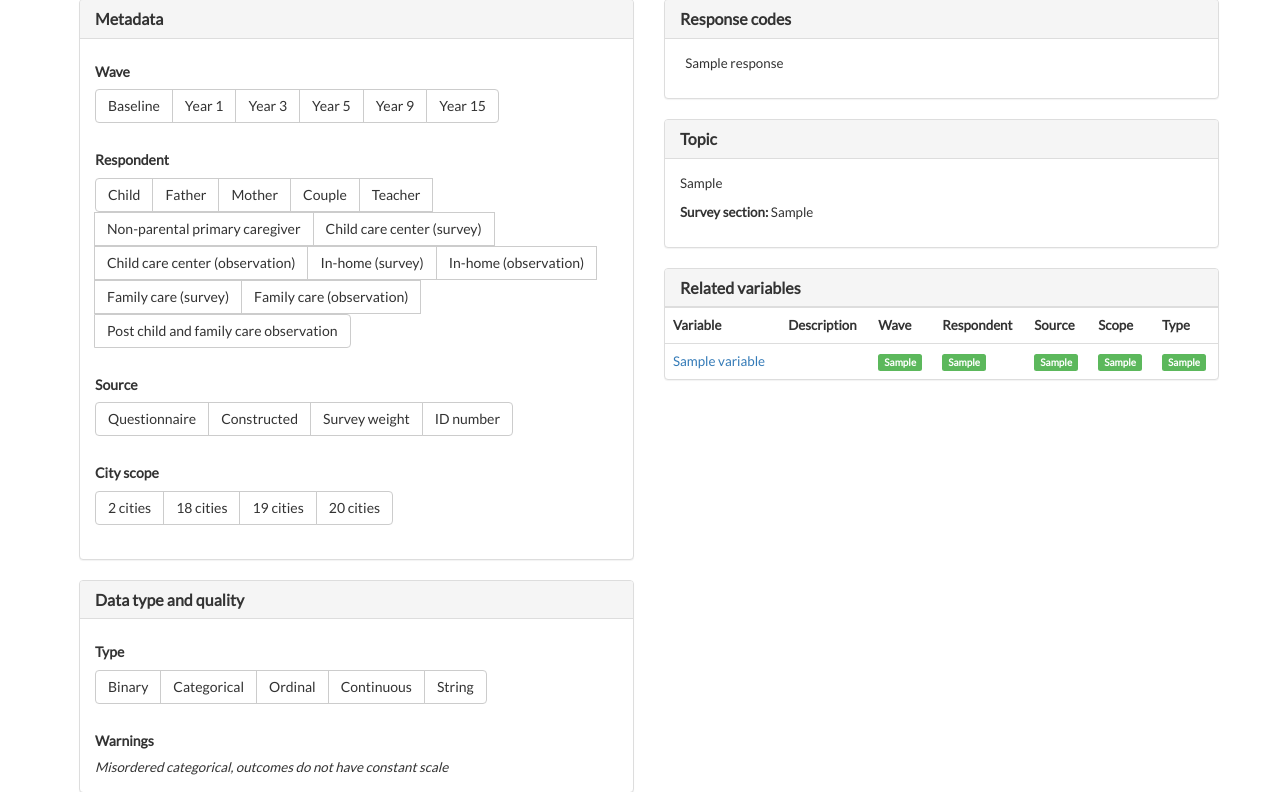
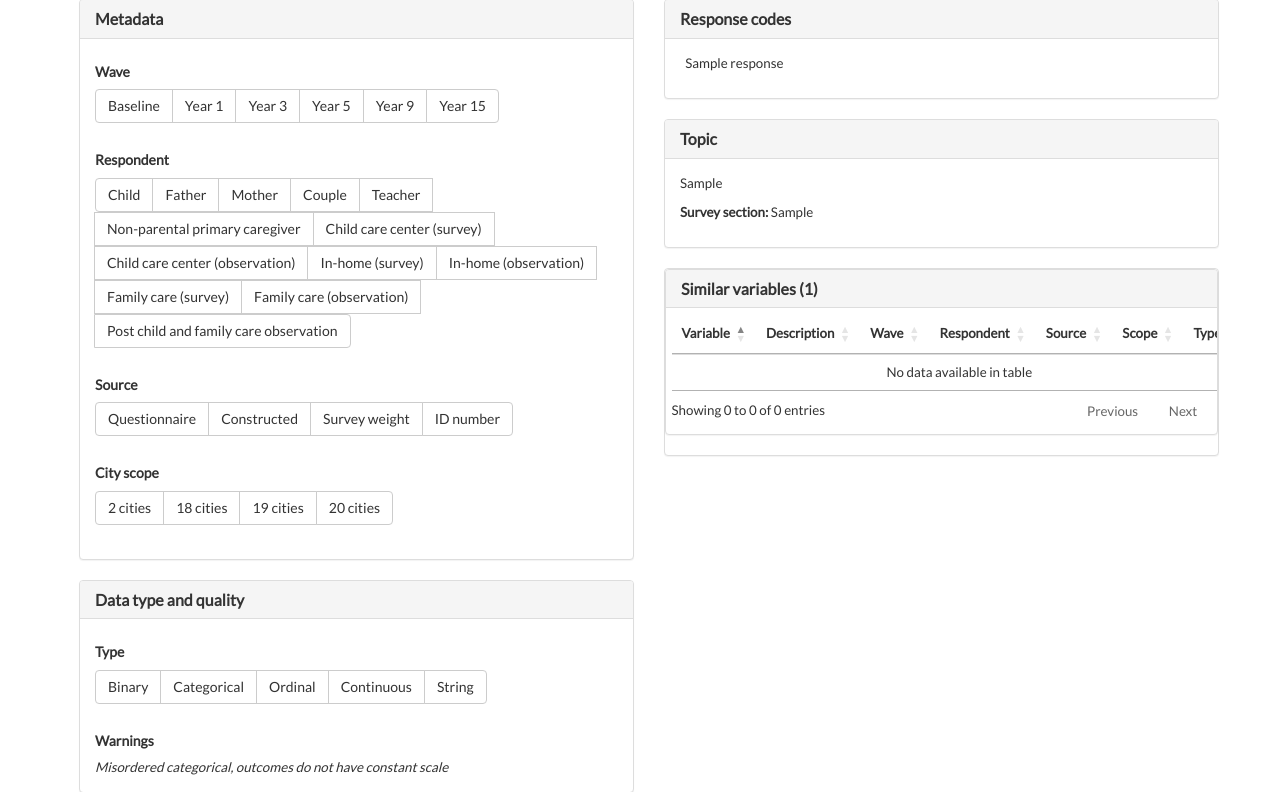
Before and after one commit to fragilefamilieschallenge/metadata_app, a Flask app: template templates/variable.html in a window 1280 px wide. Shown: the part 185-977 px from the top of the page. Run offline with Flask 2, Linux system fonts and the light colour scheme; the template is opened without the code that fills it: values that come from a table or form of the project are taken from there, others are empty; tables that the repository leaves empty hold one stand-in row (values such as "Sample post"); some libraries are stand-ins or nearby versions.

Commit message:
Enable filtering on similar variables

```diff
--- a/templates/variable.html
+++ b/templates/variable.html
@@ -171,16 +171,52 @@
 
             <!-- Related variables -->
             <div class="panel panel-default">
-                <div class="panel-heading">
+                <!-- <div class="panel-heading">
                     <h4 class="panel-title">
                         <a role="button" data-toggle="collapse" href="#collapse_related">
                             Related variables
                         </a>
                     </h4>
-                </div>
+                </div> -->
                 <div id="collapse_related" class="panel-collapse collapse in" role="tabpanel">
 
-                    <table class="table table-hover">
+                    <div class="panel panel-default">
+                        <div class="panel-heading">
+                            <h4 class="panel-title">Similar variables ({{results|length}})</h4>
+                        </div>
+                        <div class="table-responsive" style="padding: 1%">
+                            <table id="results" class="table table-hover">
+                                <thead>
+                                    <tr>
+                                        <th>Variable</th>
+                                        <th>Description</th>
+                                        <th>Wave</th>
+                                        <th>Respondent</th>
+                                        <th>Source</th>
+                                        <th>Scope</th>
+                                        <th>Type</th>
+                                    </tr>
+                                </thead>
+                                <tbody>
+                                    {% for var in neighbors %}
+                                        {% if var.name != var_data.name %}
+                                        <tr>
+                                            <td><a href="{{ url_for('var_page', varname = var.name) }}">{{var.name}}</a></td>
+                                            <td>{{var.label}}</td>
+                                            <td><span class="label label-success">{{var.wave}}</span></td>
+                                            <td><span class="label label-success">{{var.respondent}}</span></td>
+                                            <td><span class="label label-success">{{var.data_source}}</span></td>
+                                            <td><span class="label label-success">{{var.scope}}</span></td>
+                                            <td><span class="label label-success">{{var.data_type}}</span></td>
+                                        </tr>
+                                        {% endif %}
+                                    {% endfor %}
+                                </tbody>
+                            </table>
+                        </div>
+                    </div>
+
+                    <!-- <table class="table table-hover">
                         <tr>
                             <th>Variable</th>
                             <th>Description</th>
@@ -191,6 +227,7 @@
                             <th>Type</th>
                         </tr>
                         {% for var in neighbors %}
+                            {% if var.name != var_data.name %}
                             <tr>
                                 <td><a href="{{ url_for('var_page', varname = var.name) }}">{{var.name}}</a></td>
                                 <td>{{var.varlab}}</td>
@@ -200,21 +237,24 @@
                                 <td><span class="label label-success">{{var.scope}}</span></td>
                                 <td><span class="label label-success">{{var.data_type}}</span></td>
                             </tr>
-                        {% endfor %}
-                    </table>
-
-                    <!-- <div class="panel-body">
-                        <ul>
-                        {% for var in neighbors %}
-                            {% if var.new_name != var_data.new_name %}
-                            <li><a href="{{ url_for('var_page', new_name=var.new_name) }}">{{ var.new_name }}</a></li>
                             {% endif %}
                         {% endfor %}
-                        </ul>
-                    </div> -->
+                    </table> -->
+
                 </div>
             </div>
         </div>
     </div>
 </div>
 {% endblock %}
+
+{% block foot %}
+    <script>
+        $(document).ready(function(){
+            $('#results').DataTable( {
+                "searching": false,
+                "lengthChange": false
+            });
+        });
+    </script>
+{% endblock %}
```
Lines whose indentation alone changed are shown as unchanged.
